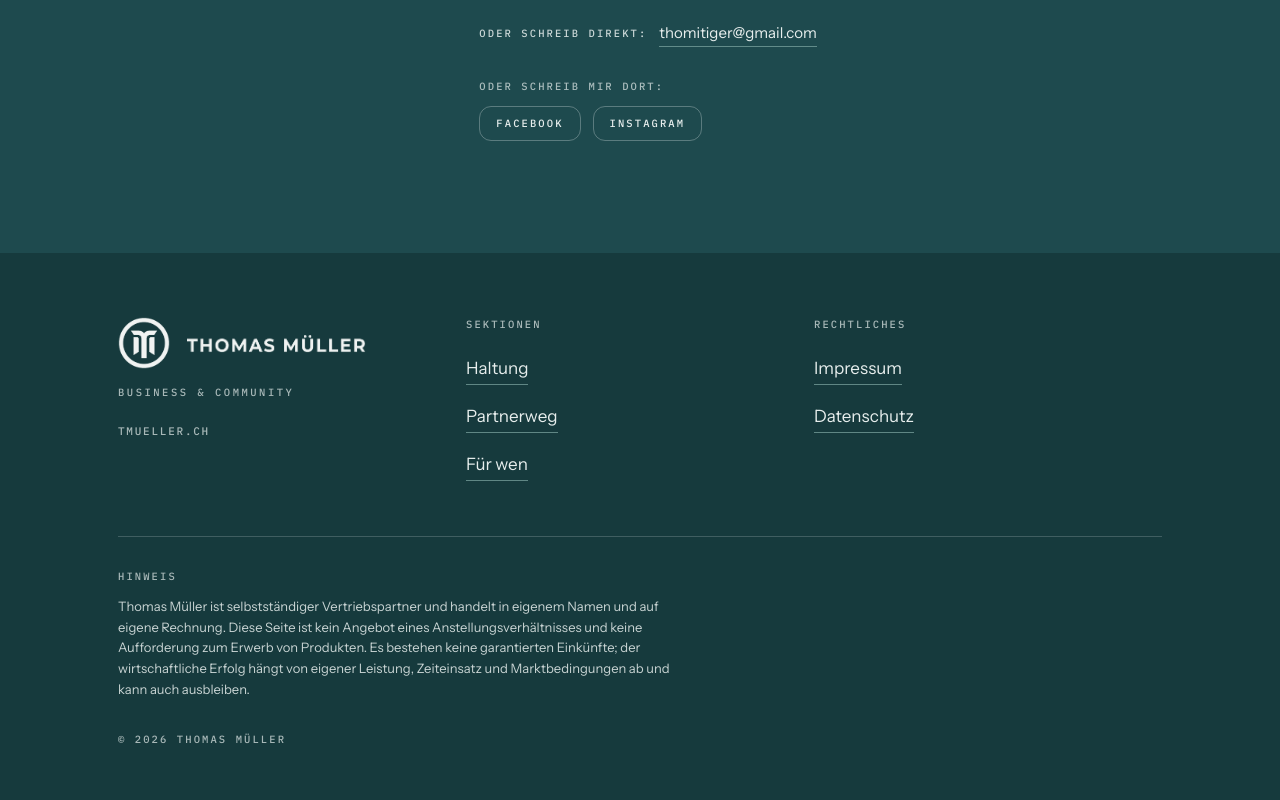
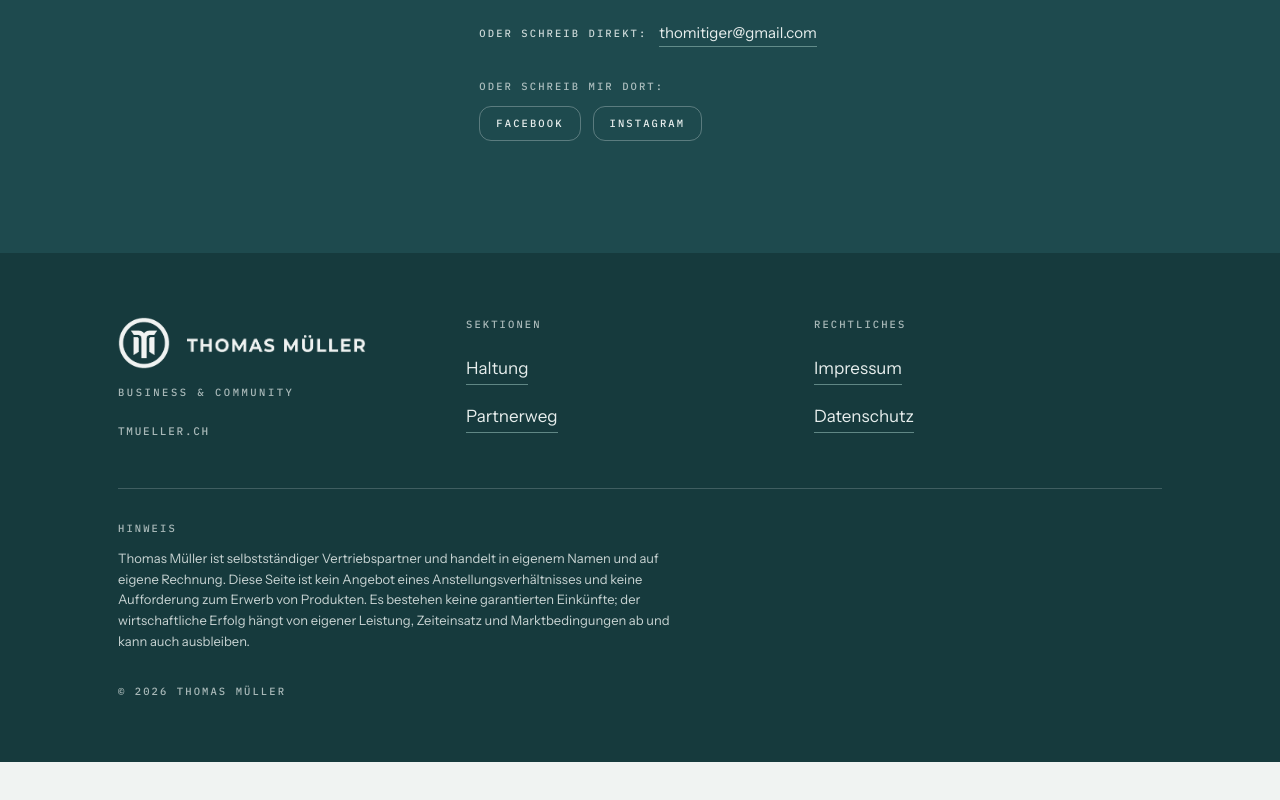
Before and after one commit to Thomitiger/thomas-mueller, a Next.js app: page / in a window 1280 px wide. Shown: the part 6976-7776 px from the top of the page. After the commit the page ends 7738 px from the top, so only its background shows below. Built offline with nearby package versions, Linux system fonts and the light colour scheme.

Commit message:
Remove "Für wen" link from footer
It only works as a same-page anchor; from Impressum/Datenschutz it
led nowhere since those pages don't have that section. Footer now
has its own shorter section list (Haltung, Partnerweg) instead of
sharing header.anchorNav. Header nav is unaffected.

```diff
--- a/components/layout/Footer.tsx
+++ b/components/layout/Footer.tsx
@@ -25,7 +25,7 @@ export function Footer() {
           <div className="col-span-12 xs:col-span-6 sm:col-span-4">
             <p className="u-label-sm text-on-petrol/70">{site.footer.anchorLabel}</p>
             <ul className="mt-4 space-y-1">
-              {site.header.anchorNav.map((item) => (
+              {site.footer.sections.map((item) => (
                 <li key={item.href}>
                   <a
                     href={item.href}
--- a/content/site.ts
+++ b/content/site.ts
@@ -352,6 +352,15 @@ export const site = {
     domain: 'tmueller.ch',
     roleLabel: 'Business & Community',
     anchorLabel: 'Sektionen',
+    /**
+     * Eigene, kürzere Liste statt header.anchorNav: "Für wen" führt von den
+     * Unterseiten (Impressum/Datenschutz) aus nirgends hin, weil dort kein
+     * Element mit dieser ID existiert. Auf Wunsch aus dem Footer entfernt.
+     */
+    sections: [
+      { label: 'Haltung', href: '#haltung' },
+      { label: 'Partnerweg', href: '#partnerweg' },
+    ] satisfies NavLink[],
     legalLabel: 'Rechtliches',
     legal: [
       { label: 'Impressum', href: '/impressum' },
```
